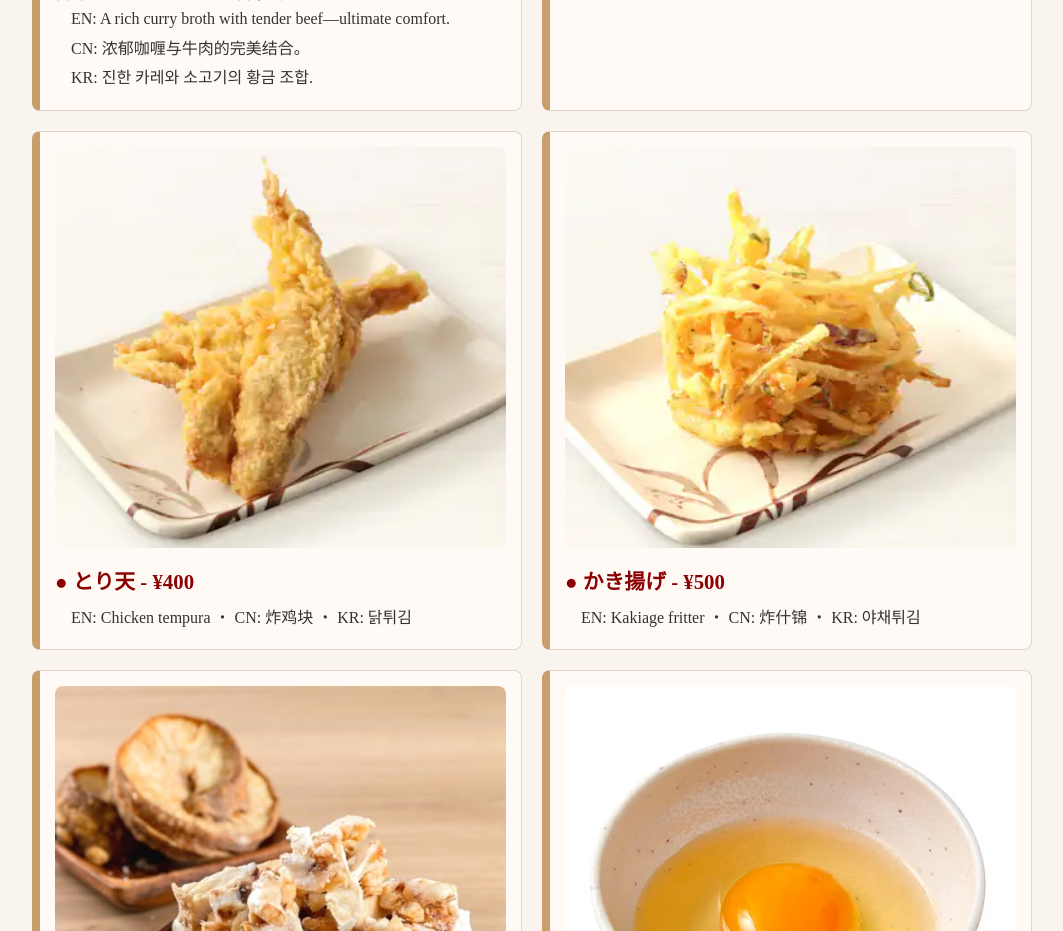
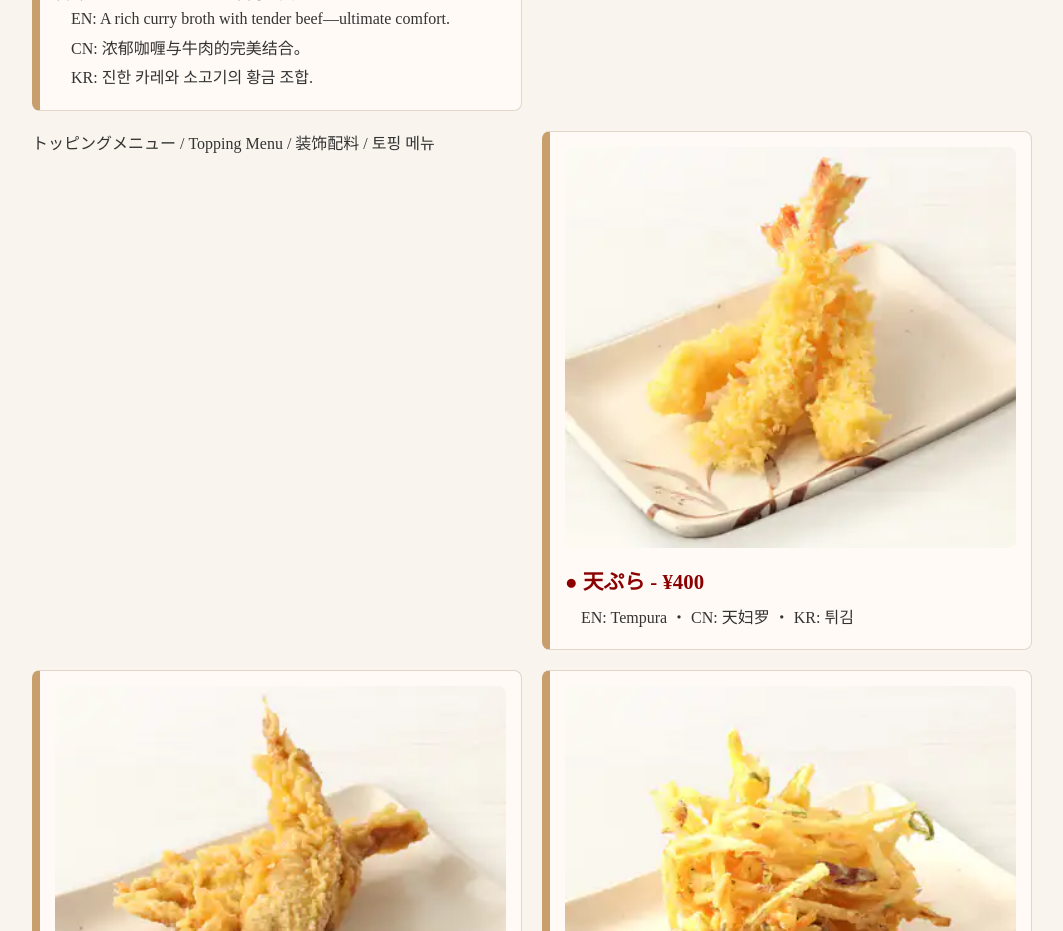
Before and after one commit to fefnioe8/I_love_Udon-, a plain HTML site: page index.html in a window 1280 px wide. Shown: the part 4060-4991 px from the top of the page, without its empty margins (108-1171 px from the left). Drawn offline with Linux system fonts and the light colour scheme.

Commit message:
Update index.html

```diff
--- a/index.html
+++ b/index.html
@@ -157,7 +157,8 @@
       <div class="lang">KR: 진한 카레와 소고기의 황금 조합.</div>
     </div>
 
-    <!-- トッピング -->
+
+　  <div class="section-title">トッピングメニュー / Topping Menu / 装饰配料 / 토핑 메뉴</div>
     <div class="menu-item">
       <img src="images/ebiten.jpg" class="menu-img" alt="天ぷら">
       <div class="menu-name">● 天ぷら - ¥400</div>
```
